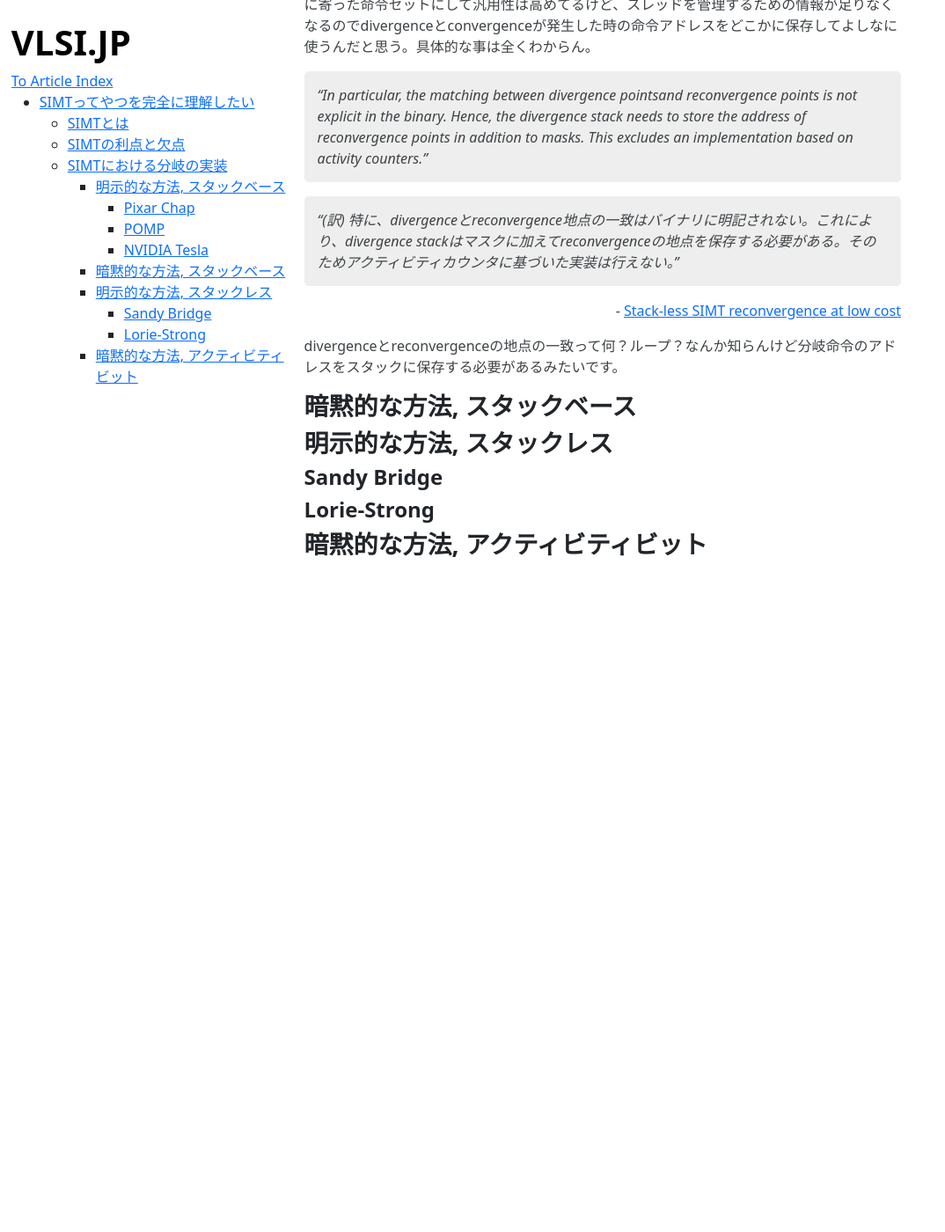
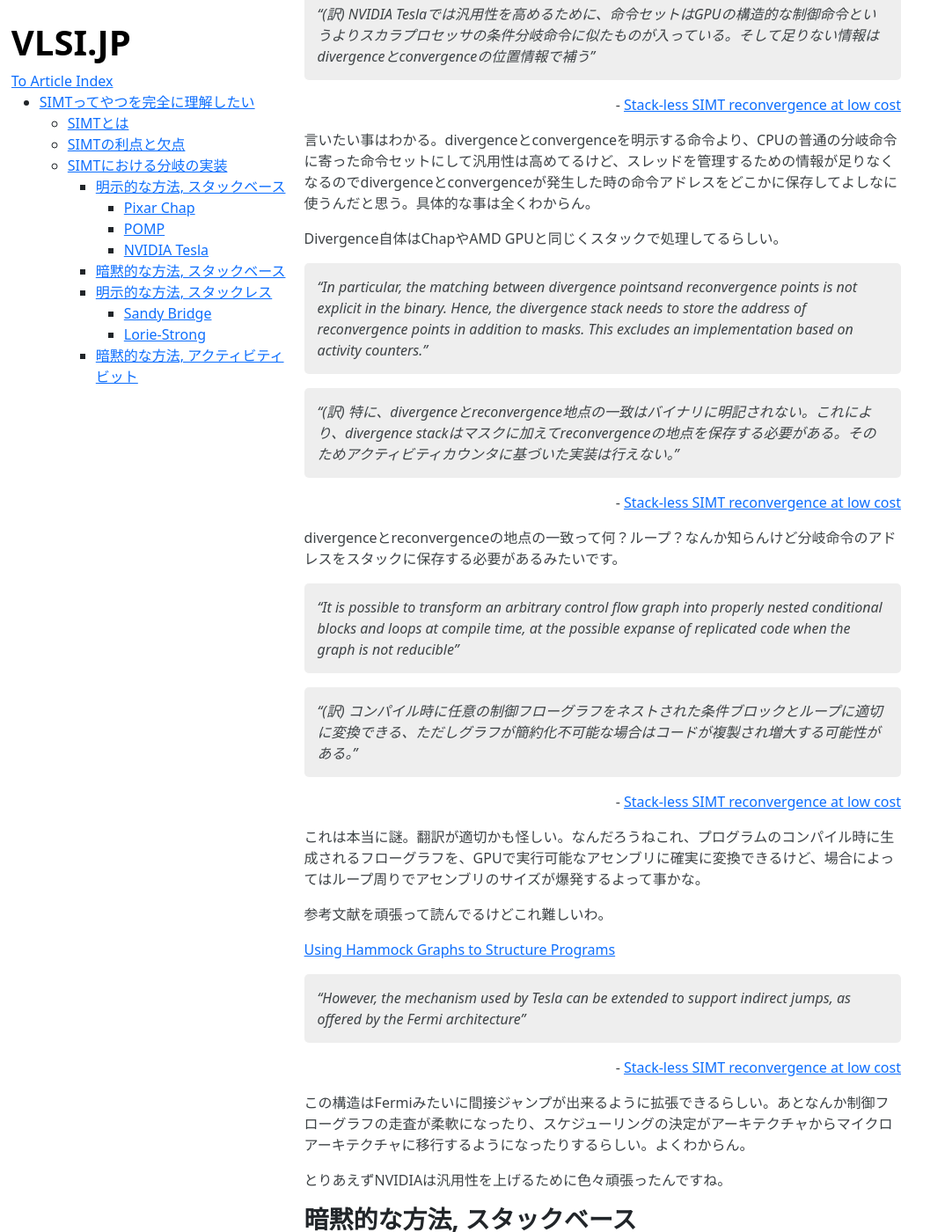
Before and after one commit to VLSI-JP/VLSI-JP.github.io, a Jekyll site: the page built from UnderstandSIMT.md, in a window 1280 px wide and 1400 px high, scrolled down 9142 px. Shown: the whole window at 88% size, without its empty margins (0-1074 px from the left). Built offline with Jekyll 4.4.1, drawn with Linux system fonts in a browser that asks for light colours; formulas are drawn with MathJax 3; before the commit the page ends 9786 px from its top, so only the background shows below that; some of the changed text lies outside the part shown.

Commit message:
update UnderstandSIMT

```diff
--- a/UnderstandSIMT.md
+++ b/UnderstandSIMT.md
@@ -32,7 +32,17 @@
 
 warpはスレッドの塊、OK。warpをSIMDユニットで実行、OK。
 
+---
+
 ちなみに、CPUの文脈のSIMDユニットとGPUの文脈のSIMDユニットは全く別物であることを知っておかないと大変沼る(一敗)。AVX-512に代表されるようなCPUにおけるSIMD命令は、演算器が横にズラッと並んだSIMD演算器とも呼ぶべき実行ユニットで実行される。対してGPUにおけるSIMDは、PEと呼ばれる比較的汎用的で小規模なプロセッサを並べて実現している。
+
+このGPUにおけるSIMDの実現方法は1997年からそう。
+
+[A mechanism for SIMD execution of SPMD programs](https://ieeexplore.ieee.org/document/592203)
+
+よってwarpをSIMDユニットで実行とは、スレッドの塊がPEの塊に突っ込まれている光景を想像してくれればよい。個人的にはPEの塊をSIMDユニットと呼ぶなよと思う。
+
+---
 
 Simty: generalized SIMT execution on RISC-V の方では
 
@@ -185,6 +195,8 @@
 
 言いたい事はわかる。divergenceとconvergenceを明示する命令より、CPUの普通の分岐命令に寄った命令セットにして汎用性は高めてるけど、スレッドを管理するための情報が足りなくなるのでdivergenceとconvergenceが発生した時の命令アドレスをどこかに保存してよしなに使うんだと思う。具体的な事は全くわからん。
 
+Divergence自体はChapやAMD GPUと同じくスタックで処理してるらしい。
+
 > "In particular, the matching between divergence pointsand reconvergence points is not explicit in the binary. Hence, the divergence stack needs to store the address of reconvergence points in addition to masks. This excludes an implementation based on activity counters."
 >
 > *"(訳) 特に、divergenceとreconvergence地点の一致はバイナリに明記されない。これにより、divergence stackはマスクに加えてreconvergenceの地点を保存する必要がある。そのためアクティビティカウンタに基づいた実装は行えない。"*
@@ -192,6 +204,23 @@
 
 divergenceとreconvergenceの地点の一致って何？ループ？なんか知らんけど分岐命令のアドレスをスタックに保存する必要があるみたいです。
 
+> "It is possible to transform an arbitrary control flow graph into properly nested conditional blocks and loops at compile time, at the possible expanse of replicated code when the graph is not reducible"
+
+> *"(訳) コンパイル時に任意の制御フローグラフをネストされた条件ブロックとループに適切に変換できる、ただしグラフが簡約化不可能な場合はコードが複製され増大する可能性がある。"*
+<p style="text-align:right">- <a href="https://hal.science/hal-00622654/document">Stack-less SIMT reconvergence at low cost</a></p>
+
+これは本当に謎。翻訳が適切かも怪しい。なんだろうねこれ、プログラムのコンパイル時に生成されるフローグラフを、GPUで実行可能なアセンブリに確実に変換できるけど、場合によってはループ周りでアセンブリのサイズが爆発するよって事かな。
+
+参考文献を頑張って読んでるけどこれ難しいわ。
+
+[Using Hammock Graphs to Structure Programs](https://ieeexplore.ieee.org/document/1274043)
+
+> "However, the mechanism used by Tesla can be extended to support indirect jumps, as offered by the Fermi architecture"
+<p style="text-align:right">- <a href="https://hal.science/hal-00622654/document">Stack-less SIMT reconvergence at low cost</a></p>
+
+この構造はFermiみたいに間接ジャンプが出来るように拡張できるらしい。あとなんか制御フローグラフの走査が柔軟になったり、スケジューリングの決定がアーキテクチャからマイクロアーキテクチャに移行するようになったりするらしい。よくわからん。
+
+とりあえずNVIDIAは汎用性を上げるために色々頑張ったんですね。
 
 ### 暗黙的な方法, スタックベース
 
```
